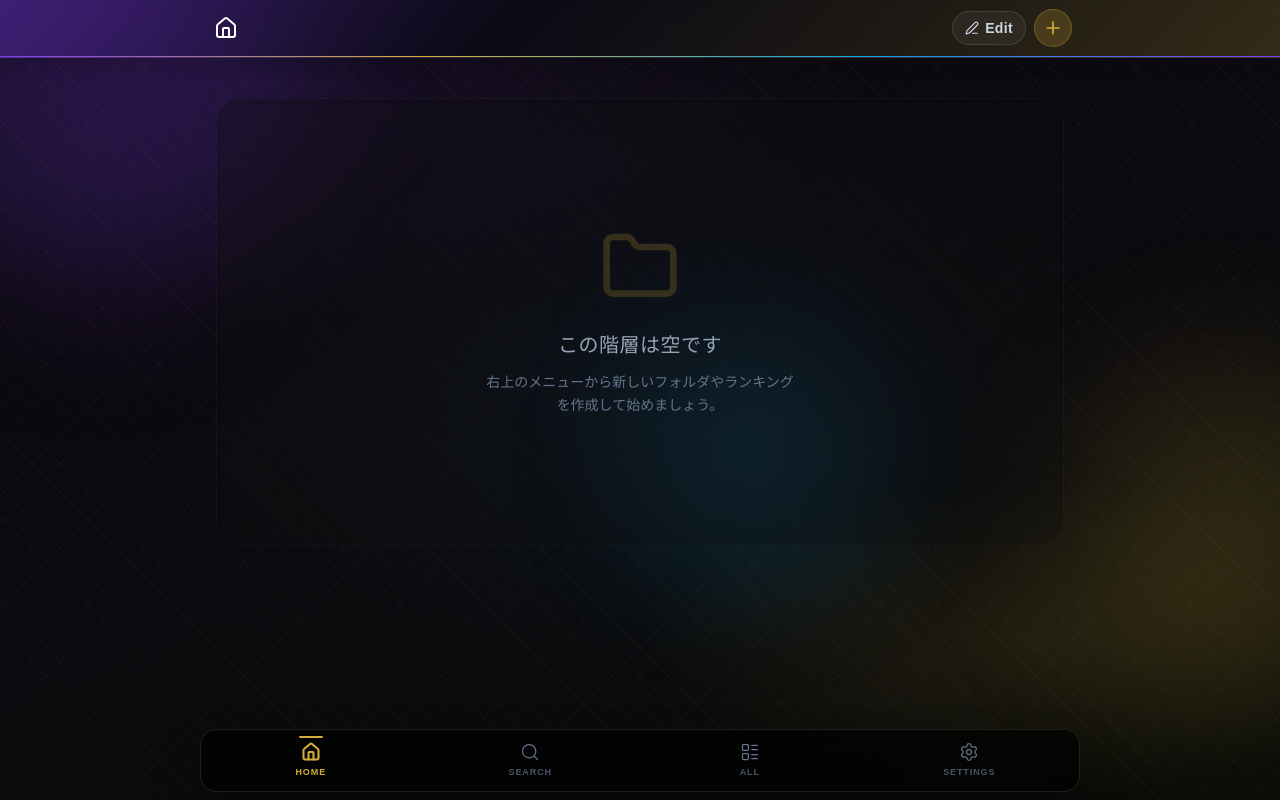
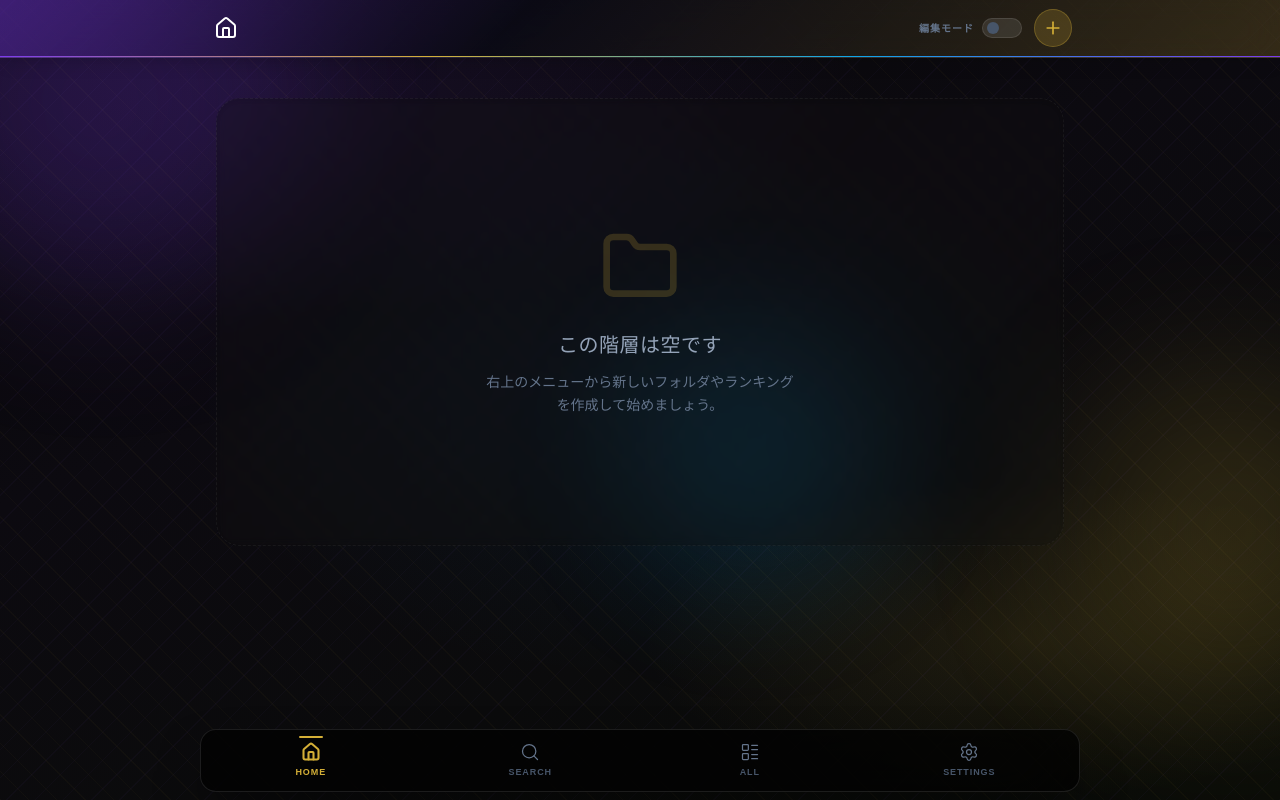
Before and after one commit to junkyardstrike/My-Ranking, a React (Vite) app: page / in a window 1280 px wide. Built offline with nearby package versions, Linux system fonts and the light colour scheme; a web font is replaced by a local one.

Commit message:
fix: adjust UI layering for search/save button and update edit mode toggle

```diff
--- a/src/components/layout/AppLayout.jsx
+++ b/src/components/layout/AppLayout.jsx
@@ -50,18 +50,18 @@ export default function AppLayout() {
             <div className="flex-1 min-w-0">
               <Breadcrumb />
             </div>
-            <div className="flex items-center gap-2">
-              <button
+            <div className="flex items-center gap-3">
+              <div
                 onClick={() => setEditMode(!isEditMode)}
-                className={`flex items-center gap-1.5 px-3 py-1.5 rounded-full transition-all duration-300 border text-sm ${
-                  isEditMode
-                    ? 'bg-accent/20 border-accent/50 text-accent shadow-[0_0_12px_rgba(212,175,55,0.3)]'
-                    : 'bg-white/5 border-white/10 hover:bg-white/10 text-slate-300'
-                }`}
+                className="flex items-center gap-2 cursor-pointer group"
               >
-                <Edit3 className="w-3.5 h-3.5" />
-                <span className="font-semibold tracking-wide hidden sm:inline">Edit</span>
-              </button>
+                <span className={`text-[10px] font-black uppercase tracking-widest transition-colors ${isEditMode ? 'text-accent' : 'text-slate-500 group-hover:text-slate-400'}`}>
+                  編集モード
+                </span>
+                <div className={`w-10 h-5 rounded-full p-1 transition-all duration-300 flex items-center ${isEditMode ? 'bg-accent/30 border border-accent/50 shadow-[0_0_8px_rgba(212,175,55,0.3)]' : 'bg-white/10 border border-white/10'}`}>
+                  <div className={`w-3 h-3 rounded-full transition-all duration-300 ${isEditMode ? 'bg-accent translate-x-5' : 'bg-slate-600'}`} />
+                </div>
+              </div>
               <HamburgerMenu />
             </div>
           </div>
--- a/src/components/layout/GlobalSearchOverlay.jsx
+++ b/src/components/layout/GlobalSearchOverlay.jsx
@@ -27,7 +27,7 @@ export default function GlobalSearchOverlay({ onClose }) {
   const go = (path) => { navigate(path); onClose(); };
 
   return (
-    <div className="fixed inset-0 z-[100] flex flex-col bg-black/95 backdrop-blur-xl animate-in fade-in duration-200">
+    <div className="fixed inset-0 z-[70] flex flex-col bg-black/95 backdrop-blur-3xl animate-in fade-in duration-200">
       <div className="p-4 border-b border-white/10 flex items-center gap-3">
         <div className="relative flex-1">
           <Search className="absolute left-3 top-1/2 -translate-y-1/2 w-5 h-5 text-slate-400" />
@@ -43,7 +43,7 @@ export default function GlobalSearchOverlay({ onClose }) {
         <button onClick={onClose} className="p-2 text-slate-400 hover:text-white"><X className="w-6 h-6" /></button>
       </div>
 
-      <div className="flex-1 overflow-y-auto p-4 custom-scrollbar pb-28">
+      <div className="flex-1 overflow-y-auto p-4 custom-scrollbar pb-32">
         {!q ? (
           <div className="h-full flex items-center justify-center text-slate-500 flex-col gap-3">
             <Search className="w-12 h-12 opacity-30" />
--- a/src/components/ranking/RankingEditor.jsx
+++ b/src/components/ranking/RankingEditor.jsx
@@ -143,7 +143,7 @@ export default function RankingEditor({ ranking, onSave }) {
 
       {/* Floating Save Button */}
       {hasChanges && (
-        <div className="fixed bottom-8 left-1/2 -translate-x-1/2 z-50 animate-in slide-in-from-bottom-10 fade-in duration-300">
+        <div className="fixed bottom-24 left-1/2 -translate-x-1/2 z-50 animate-in slide-in-from-bottom-10 fade-in duration-300">
           <button
             onClick={handleSave}
             className="bg-accent text-white px-8 py-4 rounded-full font-bold shadow-xl shadow-accent/30 flex items-center gap-3 hover:bg-blue-600 hover:scale-105 transition-all text-lg"
```
